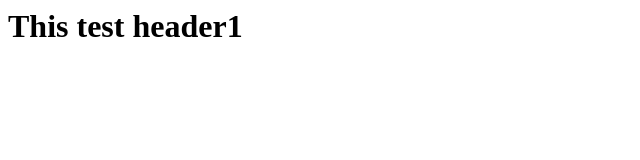
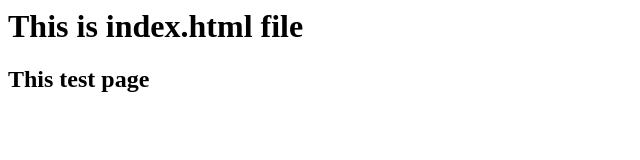
Before and after one commit to TrinadhMarni/Git, a plain HTML site: page index.html in a window 1280 px wide. Shown: the whole page, without its empty margins (0-640 px from the left). Drawn offline with Linux system fonts and the light colour scheme.

Commit message:
modifying devloper2

```diff
--- a/index.html
+++ b/index.html
@@ -1 +1,2 @@
-<h1> This test header1 </h2>
+<h1> This is index.html file</h1>
+<h2>This test page </h2>
```
Also changed, not shown: contact.html (+1 -0 lines), 1 other file.
